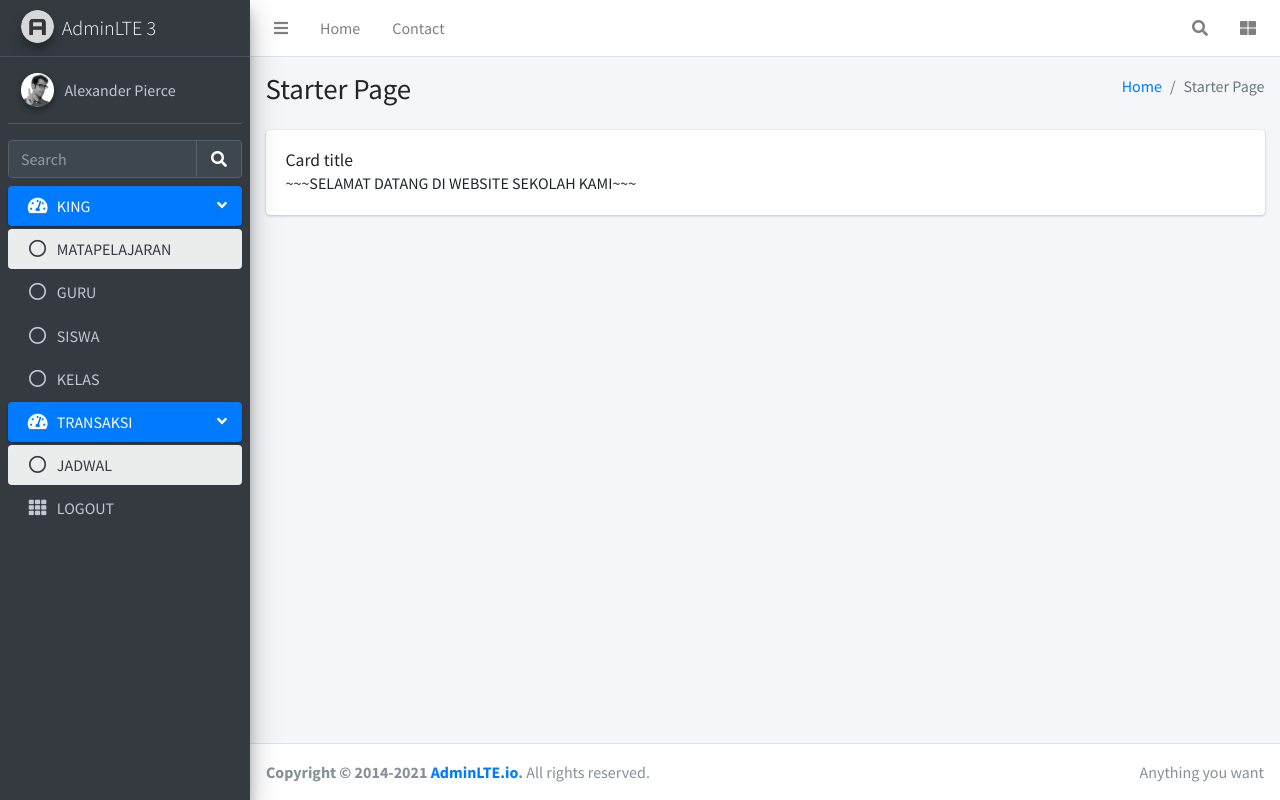
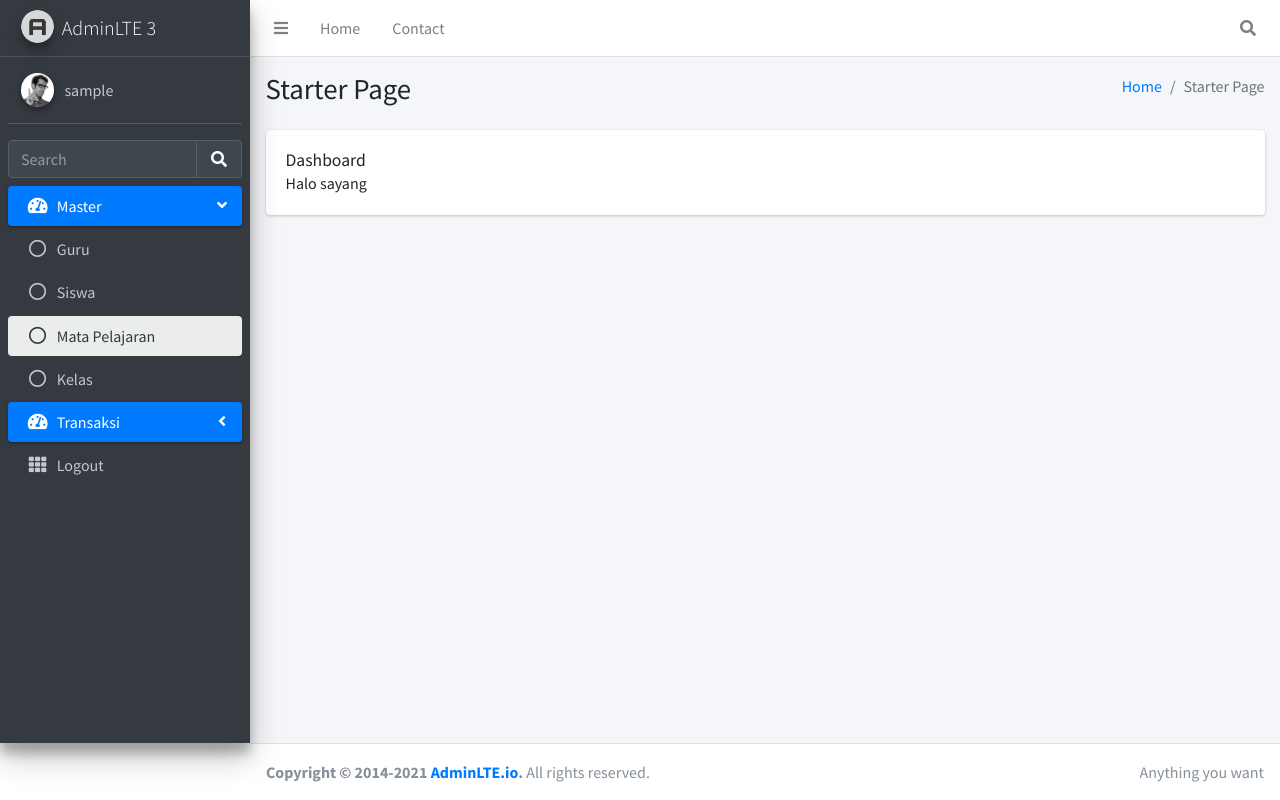
Before and after one commit to 2511500010-crypto/2511500010-PWT-TI2A-2526, a PHP site: page / in a window 1280 px wide. Run offline with PHP 8.4, Linux system fonts and the light colour scheme; the visitor is signed in with stand-in values (Sample User, id 1); some libraries are stand-ins or nearby versions.

Commit message:
editinf code

```diff
--- a/index.php
+++ b/index.php
@@ -1,7 +1,8 @@
 <?php
-session_start();
-require_once("config/koneksi.php");
-if(isset($_SESSION['Username'])){
+  session_start();
+  require_once("config/koneksi.php");
+  if(isset($_SESSION['Role'])) {
+    $role = $_SESSION['Role'];
 ?>
 <!DOCTYPE html>
 <!--
@@ -9,7 +10,6 @@ This is a starter template page. Use this page to start your new project from
 scratch. This page gets rid of all links and provides the needed markup only.
 -->
 <html lang="en">
-
 <head>
   <meta charset="utf-8">
   <meta name="viewport" content="width=device-width, initial-scale=1">
@@ -64,10 +64,6 @@ scratch. This page gets rid of all links and provides the needed markup only.
         </div>
       </li>
 
-        <a class="nav-link" data-widget="control-sidebar" data-slide="true" href="#" role="button">
-          <i class="fas fa-th-large"></i>
-        </a>
-      </li>
     </ul>
   </nav>
   <!-- /.navbar -->
@@ -88,7 +84,7 @@ scratch. This page gets rid of all links and provides the needed markup only.
           <img src="dist/img/user2-160x160.jpg" class="img-circle elevation-2" alt="User Image">
         </div>
         <div class="info">
-          <a href="#" class="d-block">Alexander Pierce</a>
+          <a href="#" class="d-block"><?php echo $_SESSION['username']; ?></a>
         </div>
       </div>
 
@@ -108,57 +104,87 @@ scratch. This page gets rid of all links and provides the needed markup only.
       <nav class="mt-2">
         <ul class="nav nav-pills nav-sidebar flex-column" data-widget="treeview" role="menu" data-accordion="false">
           <!-- Add icons to the links using the .nav-icon class
-                with font-awesome or any other icon font library -->
-<li class="nav-item menu-open">
-  <a href="#" class="nav-link active">
-    <i class="nav-icon fas fa-tachometer-alt"></i>
-    <p>
-      KING
-      <i class="right fas fa-angle-left"></i>
-    </p>
-  </a>
-  <ul class="nav nav-treeview">
-    <li class="nav-item">
-      <a href="#" class="nav-link active">
-        <i class="far fa-circle nav-icon"></i>
-        <p>MATAPELAJARAN</p>
-      </a>
-    </li>
-    <li class="nav-item">
-      <a href="#" class="nav-link">
-        <i class="far fa-circle nav-icon"></i>
-        <p>GURU</p>
-      </a>
-    </li>
-    <li class="nav-item">
-      <a href="#" class="nav-link">
-        <i class="far fa-circle nav-icon"></i>
-        <p>SISWA</p>
-      </a>
-    </li>
-    <!-- Tambahan menu KELAS -->
-    <li class="nav-item">
-      <a href="#" class="nav-link">
-        <i class="far fa-circle nav-icon"></i>
-        <p>KELAS</p>
-      </a>
-    </li>
-  </ul>
-</li>
+               with font-awesome or any other icon font library -->
 
-                    <li class="nav-item menu-open">
+          <li class="nav-item menu-open">
             <a href="#" class="nav-link active">
               <i class="nav-icon fas fa-tachometer-alt"></i>
               <p>
-                TRANSAKSI
+                Master
                 <i class="right fas fa-angle-left"></i>
               </p>
             </a>
+
+            <?php if ($role == 'admin') : ?>
             <ul class="nav nav-treeview">
+              <li class="nav-item">
+                <a href="#" class="nav-link">
+                  <i class="far fa-circle nav-icon"></i>
+                  <p>Guru</p>
+                </a>
+              </li>
+              <li class="nav-item">
+                <a href="#" class="nav-link">
+                  <i class="far fa-circle nav-icon"></i>
+                  <p>Siswa</p>
+                </a>
+              </li>
               <li class="nav-item">
                 <a href="#" class="nav-link active">
                   <i class="far fa-circle nav-icon"></i>
-                  <p>JADWAL</p>
+                  <p>Mata Pelajaran</p>
+                </a>
+              </li>
+              <li class="nav-item">
+                <a href="#" class="nav-link">
+                  <i class="far fa-circle nav-icon"></i>
+                  <p>Kelas</p>
+                </a>
+              </li>
+            </ul>
+            <?php endif; ?>
+
+            <?php if ($role == 'guru') : ?>
+            <ul class="nav nav-treeview">
+              <li class="nav-item">
+                <a href="#" class="nav-link">
+                  <i class="far fa-circle nav-icon"></i>
+                  <p>Guru</p>
+                </a>
+              </li>
+              <li class="nav-item">
+                <a href="#" class="nav-link">
+                  <i class="far fa-circle nav-icon"></i>
+                  <p>Kelas</p>
+                </a>
+              </li>
+            </ul>
+            <?php endif; ?>
+
+            <?php if ($role == 'siswa') : ?>
+            <ul class="nav nav-treeview">
+              <li class="nav-item">
+                <a href="#" class="nav-link">
+                  <i class="far fa-circle nav-icon"></i>
+                  <p>Siswa</p>
+                </a>
+              </li>
+            </ul>
+            <?php endif; ?>
+
+          </li>
+              <li class="nav-item">
+                <a href="#" class="nav-link active">
+                  <i class="nav-icon fas fa-tachometer-alt"></i>
+                  <p>Transaksi
+                    <i class="right fas fa-angle-left"></i>
+                  </p>
+                </a>
+                <ul class="nav nav-treeview">
+              <li class="nav-item">
+                <a href="#" class="nav-link">
+                  <i class="far fa-circle nav-icon"></i>
+                  <p>Jadwal</p>
                 </a>
               </li>
             </ul>
@@ -167,8 +193,7 @@ scratch. This page gets rid of all links and provides the needed markup only.
             <a href="logout.php" class="nav-link">
               <i class="nav-icon fas fa-th"></i>
               <p>
-                LOGOUT
-                <span class="right badge badge-danger"></span>
+                Logout
               </p>
             </a>
           </li>
@@ -206,14 +231,18 @@ scratch. This page gets rid of all links and provides the needed markup only.
           <div class="col-lg-12">
             <div class="card">
               <div class="card-body">
-                <h5 class="card-title">Card title</h5>
+                <h5 class="card-title">Dashboard</h5>
 
                 <p class="card-text">
-                  ~~~SELAMAT DATANG DI WEBSITE SEKOLAH KAMI~~~
+                  Halo sayang
                 </p>
+
               </div>
+            </div>
 
-            </div>
+          </div>
+          <!-- /.col-md-6 -->
+
           </div>
           <!-- /.col-md-6 -->
         </div>
@@ -257,7 +286,7 @@ scratch. This page gets rid of all links and provides the needed markup only.
 </body>
 </html>
 <?php
-}else{
-    echo '<meta http-equiv="refresh" content="0; url=login.php">';
-}
+  } else {
+    echo"<meta http-equiv='refresh' content='0; url=login.php'>";
+  }
 ?>
```
Also changed, not shown: login.php (+18 -23 lines), README.md.
